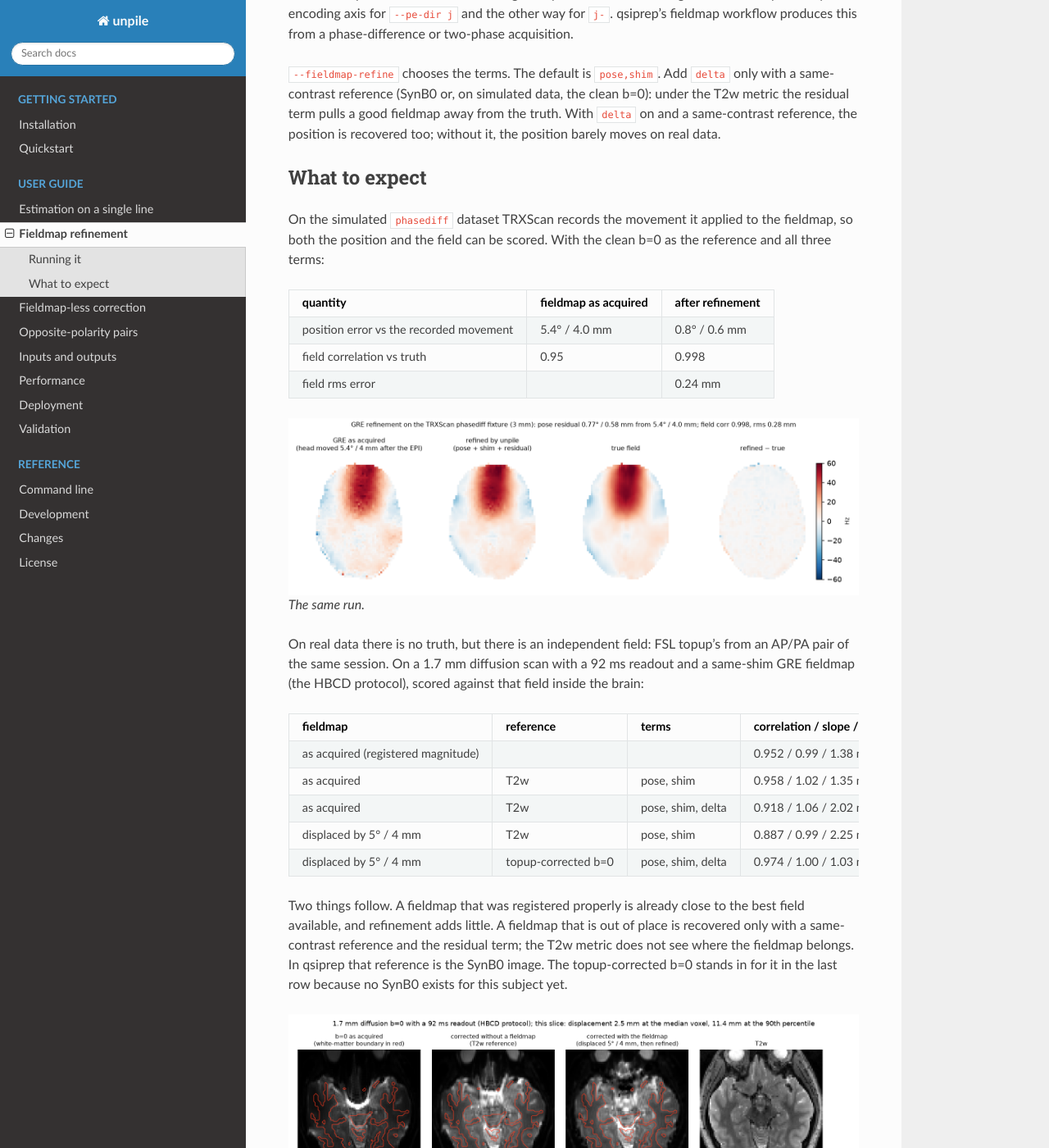
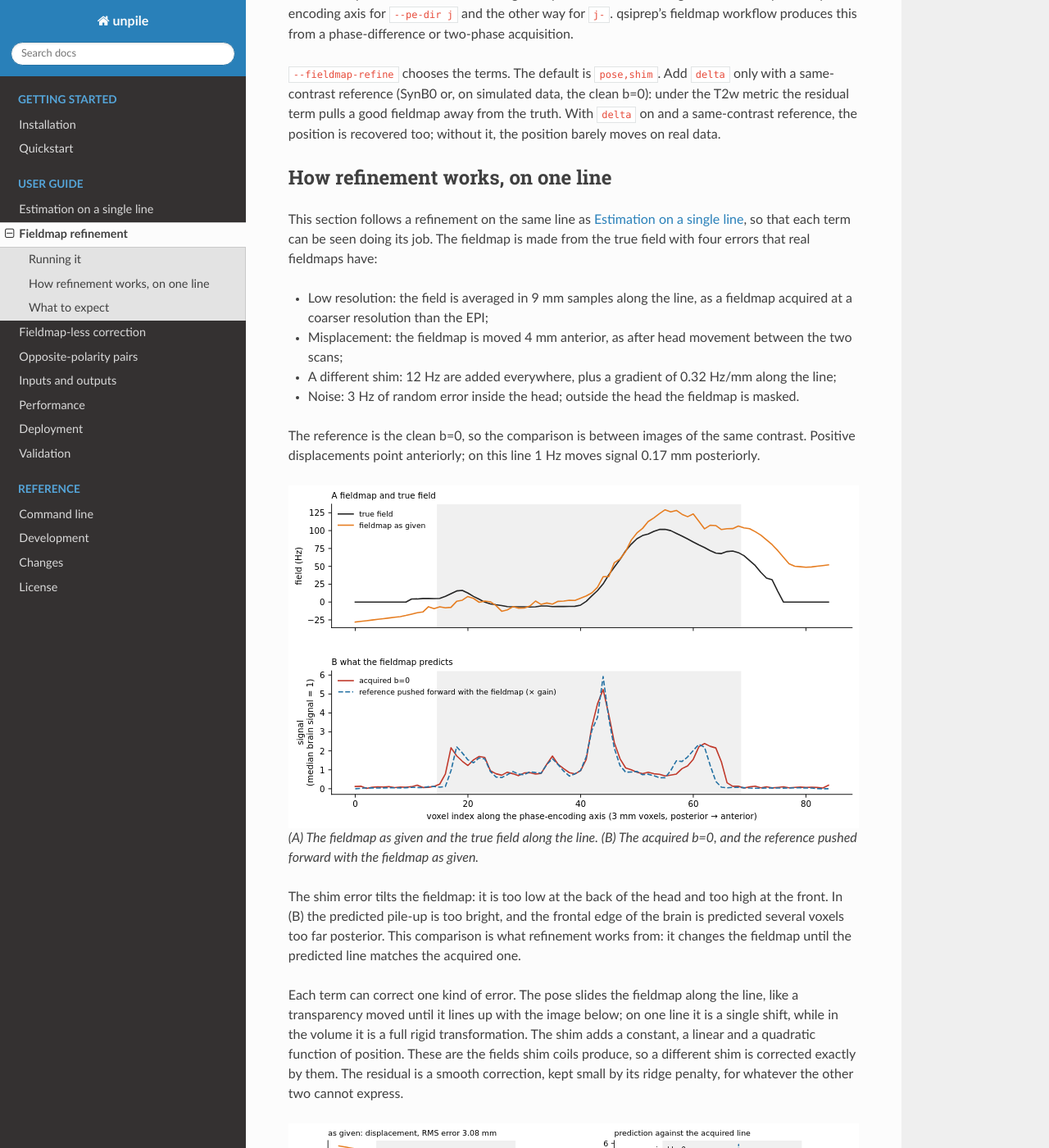
Before and after one commit to PennLINC/unpile-rs, a Sphinx documentation site: the page built from docs/user/gre-refinement.md, in a window 1280 px wide and 1400 px high, scrolled down 1005 px. Shown: the whole window at 82% size. Built offline with Sphinx 7.4.7 and the Read the Docs theme 3.1.0, drawn with Linux system fonts in a browser that asks for light colours; some of the changed text lies outside the part shown.

Commit message:
Docs: line walkthrough of fieldmap refinement with a degraded fieldmap

````diff
--- a/docs/tools/line_model.py
+++ b/docs/tools/line_model.py
@@ -90,6 +90,31 @@ def pull(img, disp):
     w = p - i0
     i0 = i0.long()
     return padded.gather(-1, i0) * (1 - w) + padded.gather(-1, i0 + 1) * w
+
+
+def shift_line(f, t_vox):
+    """The line moved by t voxels (positive = towards higher index), linear interpolation, edges held.
+
+    On one line this is all that remains of the rigid pose unpile fits to a fieldmap: rotations and
+    the other two translations move the field between lines, not along one.
+    """
+    n = f.shape[-1]
+    y = torch.arange(n, dtype=f.dtype)
+    p = (y - t_vox).clamp(0, n - 1)
+    i0 = p.floor().clamp(0, n - 2)
+    a = p - i0
+    i0 = i0.long()
+    return f[..., i0] * (1 - a) + f[..., i0 + 1] * a
+
+
+def shim_basis(n, vox_mm, scale_mm):
+    """The harmonic shim terms of src/problem.rs restricted to one line: 1, u and u^2.
+
+    Along a line the constant, the three linear and the five second-order solid harmonics span only
+    these three functions of u = position / scale_mm (scale = the grid's largest half-extent).
+    """
+    u = (torch.arange(n, dtype=torch.float32) - (n - 1) / 2) * vox_mm / scale_mm
+    return torch.stack([torch.ones(n), u, u * u])
 
 
 def point_splat(img, disp):
--- /dev/null
+++ b/docs/tools/make_fieldmap_walkthrough.py
@@ -0,0 +1,216 @@
+#!/usr/bin/env python3
+# SPDX-License-Identifier: MIT OR Apache-2.0
+"""Figures for the line walkthrough on docs/user/gre-refinement.md: refining a degraded fieldmap.
+
+    python docs/tools/make_fieldmap_walkthrough.py --testdata testdata/rpe --out docs/_static
+
+The same line as docs/user/how-it-works.md. A fieldmap is made from the true field by lowering its
+resolution, moving it, changing its shim and adding noise inside the head; it is then refined by
+the one-dimensional version of unpile's fieldmap prior (src/problem.rs, prior_field): the fieldmap
+moved along the line, plus a shim polynomial, plus a smooth residual. Prints the numbers quoted on
+the page.
+"""
+import argparse
+import os
+import sys
+
+import matplotlib
+
+matplotlib.use("Agg")
+import matplotlib.pyplot as plt
+import numpy as np
+import torch
+
+sys.path.insert(0, os.path.dirname(__file__))
+import line_model as lm  # noqa: E402
+import make_line_walkthrough as w  # noqa: E402
+
+SHIFT_MM = 4.0  # the fieldmap is placed this far anterior of where it belongs
+SHIM_HZ = (12.0, 40.0, 0.0)  # added shim: constant, linear (Hz per unit of u), quadratic
+NOISE_HZ = 3.0  # standard deviation inside the head; the fieldmap is masked outside it
+BLOCK = 3  # voxels averaged into one fieldmap sample: 9 mm along the line
+RIDGE = 1.0  # --fieldmap-ridge default
+TERMS = {"as given": (), "pose + shim": ("pose", "shim"), "pose + shim + residual": ("pose", "shim", "delta")}
+
+
+def scale_mm(testdata, vox):
+    import nibabel as nb
+
+    shape = nb.load(os.path.join(testdata, "b0.nii.gz")).shape[:3]
+    return max((s - 1) / 2 * vox for s in shape)
+
+
+def degrade(d, basis):
+    """The fieldmap's four errors, each on its own and all together (Hz)."""
+    ft = d["field_true"]
+    n = len(ft)
+    y = np.arange(n)
+    k = n // BLOCK * BLOCK
+    samples = ft[:k].reshape(-1, BLOCK).mean(1).numpy()
+    centres = np.arange(len(samples)) * BLOCK + (BLOCK - 1) / 2
+    lowres = torch.from_numpy(np.interp(y, centres, samples)).float()
+    moved = lm.shift_line(ft, SHIFT_MM / d["vox"])
+    shim = 100 * (torch.tensor(SHIM_HZ) / 100) @ basis
+    head = d["outside"] == 0
+    noise = torch.randn(n, generator=torch.Generator().manual_seed(1)) * NOISE_HZ * head
+    outside_noise = torch.randn(n, generator=torch.Generator().manual_seed(2)) * 15.0 * ~head
+    combined = lm.shift_line(lowres, SHIFT_MM / d["vox"]) + shim + noise
+    return {
+        f"{BLOCK * d['vox']:.0f} mm resolution": lowres,
+        f"moved {SHIFT_MM:.0f} mm": moved,
+        "different shim": ft + shim,
+        f"noise ({NOISE_HZ:.0f} Hz, inside the head)": ft + noise,
+        "unmasked: 15 Hz noise outside the head only": ft + outside_noise,
+        "all four": combined,
+    }
+
+
+def refine(d, gre, basis, terms, lam=w.LAM, iters=w.ITERS):
+    """Fit pose (a shift along the line), shim and residual to the acquisition; returns the parts (Hz)."""
+    n = len(gre)
+    pose = torch.zeros(1, requires_grad=True)  # units of 2 mm, as pose.rs POSE_TRANS
+    shim = torch.zeros(3, requires_grad=True)  # units of 100 Hz, as the prior's shim
+    resid = torch.zeros(n)
+    for level, h_mm in enumerate(w.LEVELS_MM):
+        if not terms:
+            break
+        M = lm.bspline_matrix(n, max(round(h_mm / d["vox"]), 1))
+        c = (torch.linalg.pinv(M) @ (resid / lm.SCALE)).requires_grad_(True)
+        sigma = min(0.5 * h_mm / d["vox"], 3.0) if level < len(w.LEVELS_MM) - 1 else 0.0
+        params = [p for p, k in ((pose, "pose"), (shim, "shim"), (c, "delta")) if k in terms]
+        opt = torch.optim.LBFGS(params, lr=1, max_iter=1, max_eval=25, history_size=20,
+                                line_search_fn="strong_wolfe", tolerance_grad=1e-10, tolerance_change=1e-14)
+
+        def parts():
+            r = M @ c * lm.SCALE if "delta" in terms else torch.zeros(n)
+            return lm.shift_line(gre, 2 * pose[0] / d["vox"]), lm.SCALE * shim @ basis, r
+
+        def closure():
+            opt.zero_grad()
+            posed, sh, r = parts()
+            f = posed + sh + r
+            pred = lm.gaussian_smooth(lm.splat(d["ref"], f * d["step"]), sigma)
+            data, _ = lm.ssd_with_gain(pred, lm.gaussian_smooth(d["obs"], sigma), d["near"])
+            fo = f / lm.SCALE
+            loss = (data + lam * lm.bending_energy(r, d["vox"]) + RIDGE * ((r / lm.SCALE) ** 2).mean()
+                    + (d["outside"] * fo * fo).sum() / d["outside"].sum())
+            loss.backward()
+            return loss
+
+        for _ in range(iters):
+            opt.step(closure)
+        with torch.no_grad():
+            resid = parts()[2]
+    with torch.no_grad():
+        posed = lm.shift_line(gre, 2 * pose[0] / d["vox"])
+        sh = lm.SCALE * shim @ basis
+    f = posed + sh + resid
+    pred = lm.splat(d["ref"], f * d["step"])
+    pred = pred * lm.ssd_with_gain(pred, d["obs"], d["near"])[1]
+    return dict(field=f, posed=posed, shim=sh, resid=resid, shift_mm=2 * pose.item(),
+                shim_coef=(lm.SCALE * shim).detach(), pred=pred)
+
+
+def err(f, d):
+    return w.rms(w.mm(f, d) - w.mm(d["field_true"], d), d["brain"])
+
+
+def fig_input(d, gre, out):
+    y = np.arange(len(gre))
+    pred = lm.splat(d["ref"], gre * d["step"])
+    pred = pred * lm.ssd_with_gain(pred, d["obs"], d["near"])[1]
+    fig, axes = plt.subplots(2, 1, figsize=(10, 5.6), sharex=True, gridspec_kw=dict(hspace=0.35))
+    ax = axes[0]
+    w.shade_brain(ax, d)
+    ax.plot(y, d["field_true"], color=w.TRUE_C, lw=1.4, label="true field")
+    ax.plot(y, gre, color=w.FIT_C, lw=1.4, label="fieldmap as given")
+    ax.set_ylabel("field (Hz)")
+    ax.legend(loc="upper left")
+    ax.set_title("A  fieldmap and true field")
+    ax = axes[1]
+    w.shade_brain(ax, d)
+    ax.plot(y, d["obs"], color=w.OBS_C, lw=1.4, label="acquired b=0")
+    ax.plot(y, pred, "--", color=w.PRED_C, lw=1.4, label="reference pushed forward with the fieldmap (× gain)")
+    ax.set_ylabel(w.SIG_LABEL)
+    ax.legend(loc="upper left")
+    ax.set_title("B  what the fieldmap predicts")
+    ax.set_xlabel(w.X_LABEL)
+    w.save(fig, out, "fieldmap_line_input.svg")
+
+
+def fig_refine(d, fits, out):
+    y = np.arange(len(d["obs"]))
+    true_mm = w.mm(d["field_true"], d)
+    used = [w.mm(fit["field"], d) for fit in fits.values()] + [true_mm]
+    lo, hi = min(float(u.min()) for u in used) - 2, max(float(u.max()) for u in used) + 2
+    fig, axes = plt.subplots(len(fits), 2, figsize=(11, 2.3 * len(fits)), sharex=True,
+                             gridspec_kw=dict(hspace=0.5, wspace=0.2))
+    for row, (name, fit) in enumerate(fits.items()):
+        ax = axes[row, 0]
+        w.shade_brain(ax, d)
+        ax.plot(y, true_mm, color=w.TRUE_C, lw=1.2, label="true")
+        ax.plot(y, w.mm(fit["field"], d), color=w.FIT_C, lw=1.4, label="field used")
+        ax.set_ylim(lo, hi)
+        ax.set_ylabel("mm")
+        ax.set_title(f"{name}: displacement, RMS error {err(fit['field'], d):.2f} mm")
+        ax = axes[row, 1]
+        w.shade_brain(ax, d)
+        ax.plot(y, d["obs"], color=w.OBS_C, lw=1.2, label="acquired b=0")
+        ax.plot(y, fit["pred"], "--", color=w.PRED_C, lw=1.2, label="prediction (× gain)")
+        ax.set_ylabel("signal")
+        ax.set_title("prediction against the acquired line")
+    axes[0, 0].legend(loc="lower left")
+    axes[0, 1].legend(loc="upper left")
+    for ax in axes[-1]:
+        ax.set_xlabel("voxel index (posterior → anterior)")
+    w.save(fig, out, "fieldmap_line_refine.svg")
+
+
+def fig_terms(d, gre, fit, out):
+    """What each term changed, against what needed changing (all in Hz)."""
+    y = np.arange(len(gre))
+    needed = d["field_true"] - gre
+    fig, ax = plt.subplots(figsize=(10, 3.8))
+    w.shade_brain(ax, d)
+    ax.plot(y, needed, color=w.TRUE_C, lw=2.0, label="needed: true field − fieldmap")
+    ax.plot(y, fit["posed"] - gre, color=plt.cm.viridis(0.15), lw=1.3, label=f"pose: fieldmap moved {fit['shift_mm']:+.1f} mm")
+    ax.plot(y, fit["shim"], color=plt.cm.viridis(0.5), lw=1.3, label="shim polynomial")
+    ax.plot(y, fit["resid"], color=plt.cm.viridis(0.85), lw=1.3, label="residual")
+    ax.plot(y, fit["field"] - gre, "--", color=w.FIT_C, lw=1.4, label="sum of the three")
+    ax.axhline(0, color="0.6", lw=0.6)
+    ax.set_ylabel("change to the fieldmap (Hz)")
+    ax.set_xlabel(w.X_LABEL)
+    ax.legend(loc="lower left", ncol=2)
+    w.save(fig, out, "fieldmap_line_terms.svg")
+
+
+def main():
+    p = argparse.ArgumentParser(description=__doc__, formatter_class=argparse.RawDescriptionHelpFormatter)
+    p.add_argument("--testdata", default="testdata/rpe")
+    p.add_argument("--out", default="docs/_static")
+    args = p.parse_args()
+    d = w.load_line(args.testdata)
+    basis = lm.shim_basis(len(d["obs"]), d["vox"], scale_mm(args.testdata, d["vox"]))
+    fieldmaps = degrade(d, basis)
+    gre = fieldmaps["all four"]
+    fits = {name: refine(d, gre, basis, terms) for name, terms in TERMS.items()}
+    fig_input(d, gre, args.out)
+    fig_refine(d, fits, args.out)
+    fig_terms(d, gre, fits["pose + shim + residual"], args.out)
+    b = d["brain"]
+    print(f"fieldmap: {BLOCK * d['vox']:.0f} mm samples, moved {SHIFT_MM} mm, shim {SHIM_HZ} Hz, noise {NOISE_HZ} Hz")
+    for name, fit in fits.items():
+        corr = np.corrcoef(fit["field"][b], d["field_true"][b])[0, 1]
+        print(f"{name:24s} RMS {err(fit['field'], d):.2f} mm, corr {corr:.3f}, shift {fit['shift_mm']:+.2f} mm, "
+              f"shim {fit['shim_coef'].numpy().round(1)} Hz")
+    print("one error at a time: as given / pose + shim / pose + shim + residual (RMS mm; shift mm)")
+    for name, g in fieldmaps.items():
+        row = [f"{err(g, d):.2f}"]
+        for terms in (TERMS["pose + shim"], TERMS["pose + shim + residual"]):
+            fit = refine(d, g, basis, terms)
+            row.append(f"{err(fit['field'], d):.2f} ({fit['shift_mm']:+.1f})")
+        print(f"  {name:32s}", " | ".join(row))
+
+
+if __name__ == "__main__":
+    main()
--- a/docs/user/gre-refinement.md
+++ b/docs/user/gre-refinement.md
@@ -44,6 +44,87 @@ produces this from a phase-difference or two-phase acquisition.
 same-contrast reference (SynB0 or, on simulated data, the clean b=0): under the T2w metric the
 residual term pulls a good fieldmap away from the truth. With `delta` on and a same-contrast
 reference, the position is recovered too; without it, the position barely moves on real data.
+
+## How refinement works, on one line
+
+This section follows a refinement on the same line as {doc}`how-it-works`, so that each term can be
+seen doing its job. The fieldmap is made from the true field with four errors that real fieldmaps
+have:
+
+- Low resolution: the field is averaged in 9 mm samples along the line, as a fieldmap acquired
+  at a coarser resolution than the EPI;
+- Misplacement: the fieldmap is moved 4 mm anterior, as after head movement between the two
+  scans;
+- A different shim: 12 Hz are added everywhere, plus a gradient of 0.32 Hz/mm along the line;
+- Noise: 3 Hz of random error inside the head; outside the head the fieldmap is masked.
+
+The reference is the clean b=0, so the comparison is between images of the same contrast. Positive
+displacements point anteriorly; on this line 1 Hz moves signal 0.17 mm posteriorly.
+
+```{figure} ../_static/fieldmap_line_input.svg
+:alt: The degraded fieldmap against the true field along the line, and the acquired line against the line predicted with the fieldmap as given.
+
+(A) The fieldmap as given and the true field along the line. (B) The acquired b=0, and the
+reference pushed forward with the fieldmap as given.
+```
+
+The shim error tilts the fieldmap: it is too low at the back of the head and too high at the front.
+In (B) the predicted pile-up is too bright, and the frontal edge of the brain is predicted several
+voxels too far posterior. This comparison is what refinement works from: it changes the fieldmap
+until the predicted line matches the acquired one.
+
+Each term can correct one kind of error. The pose slides the fieldmap along the line, like a
+transparency moved until it lines up with the image below; on one line it is a single shift, while
+in the volume it is a full rigid transformation. The shim adds a constant, a linear and a
+quadratic function of position. These are the fields shim coils produce, so a different shim is
+corrected exactly by them. The residual is a smooth correction, kept small by its ridge penalty,
+for whatever the other two cannot express.
+
+```{figure} ../_static/fieldmap_line_refine.svg
+:alt: The field used and the true displacement, and the prediction against the acquired line, for the fieldmap as given, after pose and shim, and after pose, shim and residual.
+
+The fieldmap as given (top), after refining pose and shim (middle), and after refining all three
+terms (bottom). Left: the displacement from the field used, against the truth. Right: the line
+predicted with that field, against the acquired b=0.
+```
+
+Refining pose and shim reduces the RMS displacement error inside the brain from 3.08 mm to 0.53 mm.
+The fieldmap is moved back 4.8 mm, against the 4 mm applied. The shim terms found are −14 Hz and
+−0.31 Hz/mm, against the −12 Hz and −0.32 Hz/mm needed.
+
+```{figure} ../_static/fieldmap_line_terms.svg
+:alt: The change each term made to the fieldmap, against the change needed to reach the true field.
+
+What each term changed when all three are refined, against the change needed to turn the fieldmap
+into the true field (all in Hz).
+```
+
+Adding the residual makes this line slightly worse (0.89 mm), and the shift grows to 6.6 mm. Along
+one line, a shifted field and a smooth correction can look alike, so the residual and the pose
+trade off against each other. In the volume, the pose must fit every line at once, which separates
+them. This is why the default refines pose and shim only, and why the residual is added only with a
+same-contrast reference (see below).
+
+Taking the errors one at a time shows which terms help and which do not. The table gives the RMS
+displacement error inside the brain, with the shift found in parentheses.
+
+| error in the fieldmap | as given | pose + shim | pose + shim + residual |
+|---|---|---|---|
+| 9 mm resolution | 0.21 mm | 0.27 mm | 0.41 mm |
+| moved 4 mm anterior | 1.04 mm | 0.29 mm (−4.3 mm) | 0.39 mm (−4.9 mm) |
+| different shim | 3.14 mm | 0.37 mm | 0.40 mm |
+| noise, 3 Hz inside the head | 0.50 mm | 0.60 mm | 0.43 mm |
+| noise, 15 Hz outside the head, unmasked | 0.00 mm | 0.59 mm | 0.56 mm |
+| all four | 3.08 mm | 0.53 mm | 0.89 mm |
+
+- Misplacement and a different shim are what refinement is for: both are corrected to about 0.3 mm.
+- A smooth fieldmap that is already in place gains nothing. Refinement can only add error, here
+  0.06 mm with pose and shim.
+- Voxel-to-voxel noise is not removed. It passes into the field, and the terms adjust to it
+  slightly. Smooth a noisy fieldmap before using it.
+- Mask the fieldmap outside the head. On this line, noise outside the head alone, with a perfect
+  field inside, led refinement 0.6 mm astray. Noisy values there jitter the predicted position of
+  the bright scalp edge, and the pose and shim bend to follow it.
 
 ## What to expect
 
````
Also changed, not shown: docs/_static/fieldmap_line_input.svg (added), docs/_static/fieldmap_line_refine.svg (added), docs/_static/fieldmap_line_terms.svg (added).
